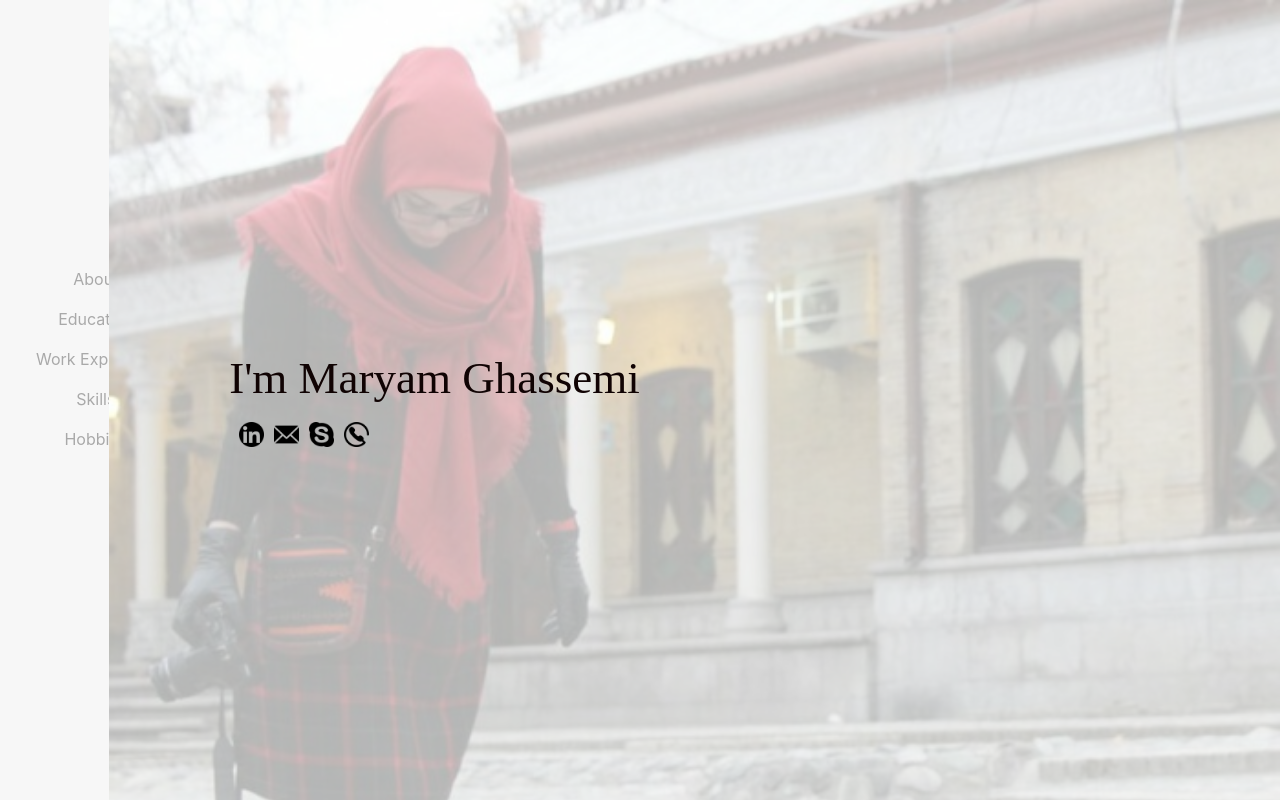
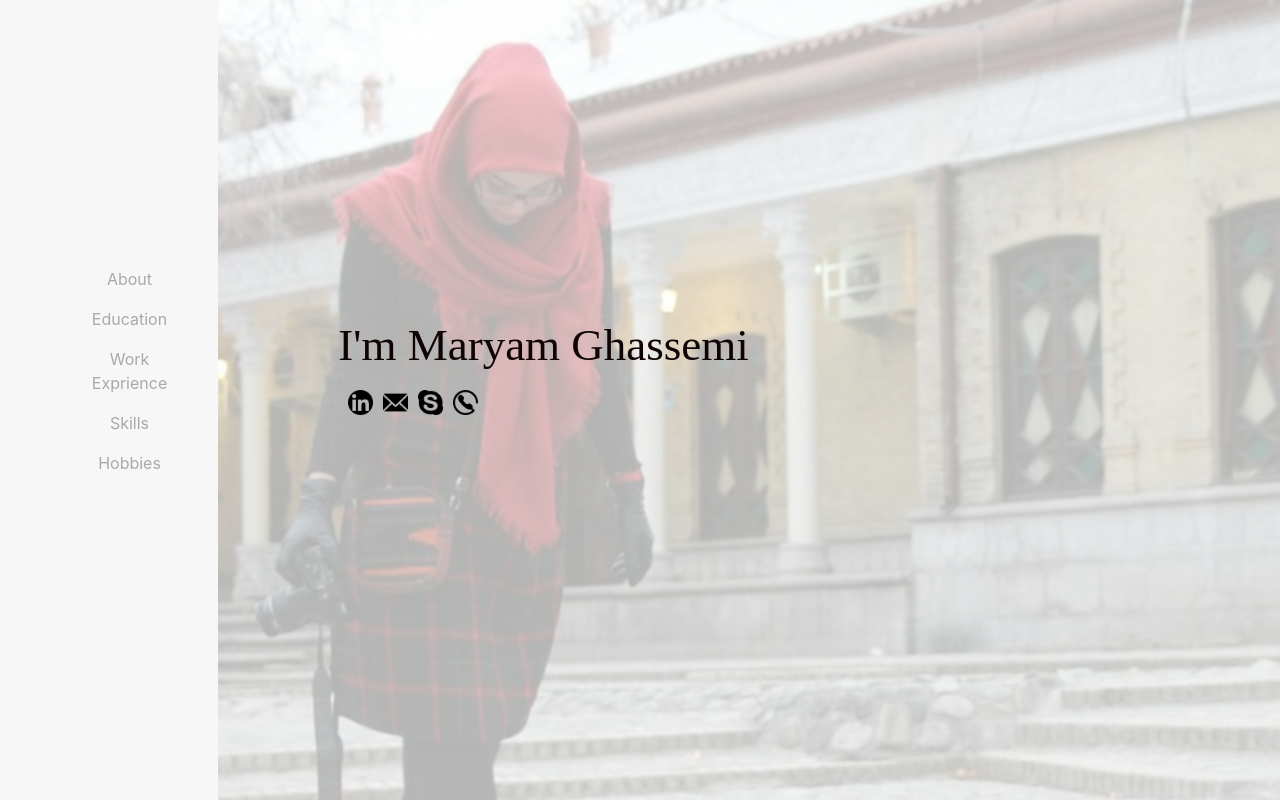
Before and after one commit to kamyab78/Resume_education, a React (Create React App) app in the folder resume/: page / in a window 1280 px wide. Shown: the top 800 px of the page. Built offline with nearby package versions, Linux system fonts and the light colour scheme.

Commit message:
Add margin

```diff
--- a/resume/src/Landing/Landing.css
+++ b/resume/src/Landing/Landing.css
@@ -1,6 +1,6 @@
 .nav_class a{
  color: #A9A9A9;
-   margin-left:20px;
+   margin-left:50%;
    cursor: pointer;
    text-align: center;
 
--- a/resume/src/Landing/Landing.js
+++ b/resume/src/Landing/Landing.js
@@ -42,7 +42,7 @@ class Landing extends Component {
     render() {
         return (
             <div class="row" style={{ backgroundColor: '#f7f7f7' }}>
-                <div class="col-lg-2 col-xl-1 nav_class">
+                <div class="col-lg-2  nav_class">
                     <div class="nav flex-column nav-pills nav_class" id="v-pills-tab" role="tablist" aria-orientation="vertical" style={{ textAlign: 'center' }}>
                         <a class="nav-link" id="about" data-toggle="pill" role="tab" aria-controls="v-pills-home" aria-selected="true">About</a>
                         <a class="nav-link" id="education" data-toggle="pill" role="tab" aria-controls="v-pills-profile" aria-selected="false">Education</a>
@@ -51,7 +51,7 @@ class Landing extends Component {
                         <a class="nav-link" id="hobbi" data-toggle="pill" role="tab" aria-controls="v-pills-settings" aria-selected="false">Hobbies</a>
                     </div>
                 </div>
-                <div class="col-lg-10 col-xl-11">
+                <div class="col-lg-10 ">
                     <div class="tab-content" id="v-pills-tabContent">
                         <div class="tab-pane fade show active" id="v-pills-home" role="tabpanel" aria-labelledby="v-pills-home-tab" >
 
```
